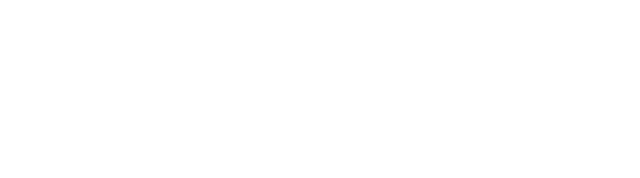
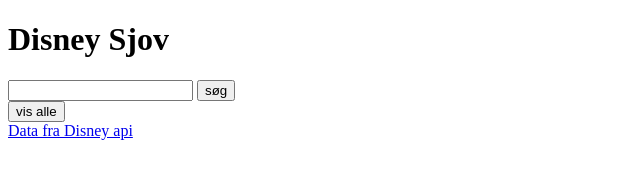
Before and after one commit to bo-nicolaisen/Disney-sjov-codealong, a plain HTML site: page index.html in a window 1280 px wide. Shown: the whole page, without its empty margins (0-640 px from the left). Drawn offline with Linux system fonts and the light colour scheme.

Commit message:
HTML opsat

```diff
--- a/index.html
+++ b/index.html
@@ -16,7 +16,20 @@
 </head>
 
 <body>
+    <header>
+        <h1>Disney Sjov</h1>
+    </header>
 
+    <form>
+        <input type="text" name="search input" id="searchInput">
+        <button id="searchButton">søg</button>
+    </form>
+    <button id="showAllButton">vis alle</button>
+    <section id="myApp"></section>
+
+    <footer>
+        <a href="https://disneyapi.dev/"> Data fra Disney api</a>
+    </footer>
 
 </body>
 
```
